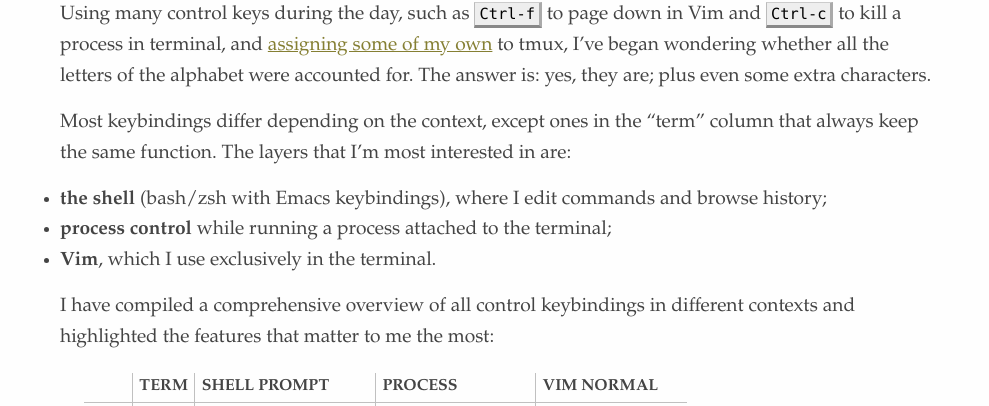
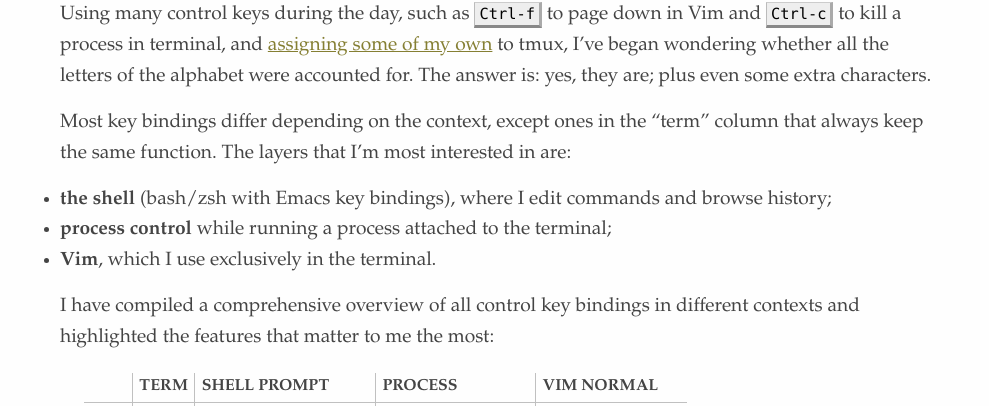
Before and after one commit to mislav/blog, a Jekyll site: the page built from _posts/2013-07-12-control-maps.md, in a window 1280 px wide and 1400 px high. Shown: the part 153-559 px from the top of the window, without its empty margins (0-989 px from the left). Built offline with Jekyll 4.4.1, drawn with Linux system fonts in a browser that asks for light colours; Markdown is read by kramdown in place of the engine named in the settings; some of the changed text lies outside the part shown.

Commit message:
spellcheck

```diff
--- a/_posts/2013-07-12-control-maps.md
+++ b/_posts/2013-07-12-control-maps.md
@@ -33,16 +33,16 @@ of my own][splits] to tmux, I've began wondering whether all the letters of the
 alphabet were accounted for. The answer is: yes, they are; plus even some extra
 characters.
 
-Most keybindings differ depending on the context, except ones in the "term"
+Most key bindings differ depending on the context, except ones in the "term"
 column that always keep the same function. The layers that I'm most interested
 in are:
 
-* **the shell** (bash/zsh with Emacs keybindings), where I edit commands and
+* **the shell** (bash/zsh with Emacs key bindings), where I edit commands and
   browse history;
 * **process control** while running a process attached to the terminal;
 * **Vim**, which I use exclusively in the terminal.
 
-I have compiled a comprehensive overview of all control keybindings in different
+I have compiled a comprehensive overview of all control key bindings in different
 contexts and highlighted the features that matter to me the most:
 
 <table class=split>
```
Also changed, not shown: other parts of _posts/2013-07-12-control-maps.md (+1 -1 lines).
